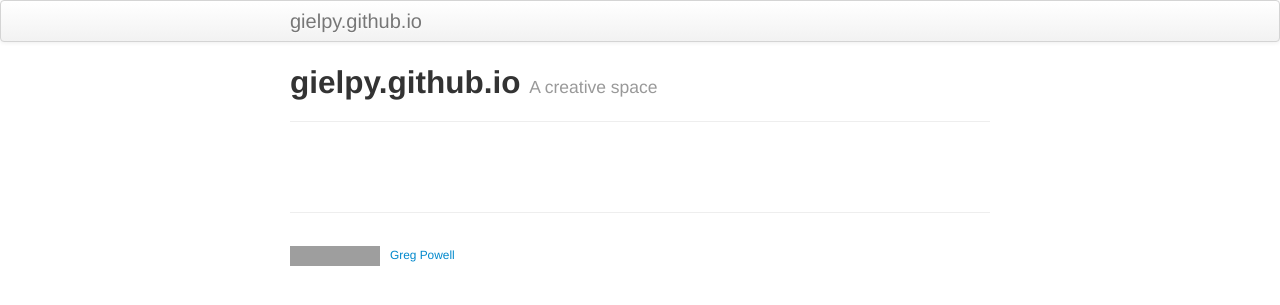
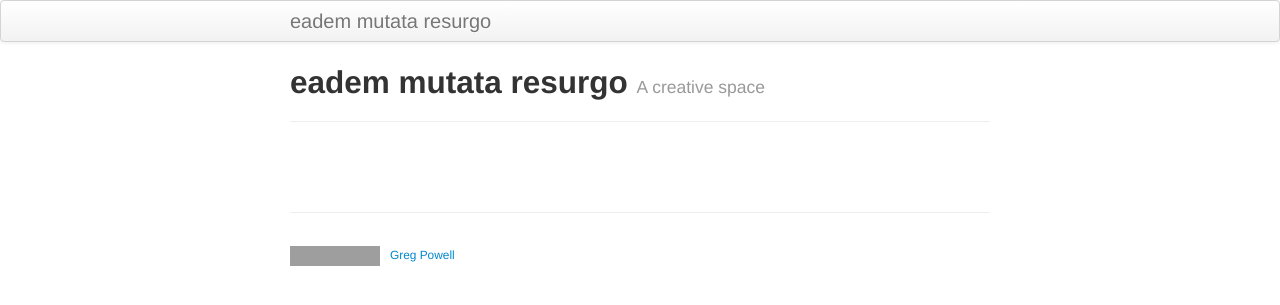
Before and after one commit to Gielpy/eadem_mutata_resurgo, a Jekyll site: the page built from index.md, in a window 1280 px wide. Shown: the top 305 px of the page. Built offline with Jekyll 4.4.1, drawn with Linux system fonts in a browser that asks for light colours; grey boxes are pictures that could not be loaded.

Commit message:
Second commit

```diff
--- a/_config.yml
+++ b/_config.yml
@@ -8,7 +8,7 @@ highlighter: rouge
 # Themes are encouraged to use these universal variables
 # so be sure to set them if your theme uses them.
 #
-title : gielpy.github.io
+title : eadem mutata resurgo
 author :
   name : Gregory Powell
   email : gregoryllpowell [at] gmail [dot] com
@@ -17,7 +17,7 @@ author :
   feedburner : nil
 
 # NOTE: Replacing this next line with your own URL
-production_url : https://gielpy.github.io
+production_url : https://gielpy.github.io/eadem_mutata_resurgo
 
 # Tell Github to use the kramdown markdown interpreter
 # (see https://help.github.com/articles/migrating-your-pages-site-from-maruku)
@@ -52,7 +52,7 @@ JB :
   #     This means always setting the protocol (http|https) or prefixing with "/"
   #
   # NOTE: Replace this next line with your own URL, likely with username.github.io
-  BASE_PATH : https://gielpy.github.io
+  BASE_PATH : https://gielpy.github.io/eadem_mutata_resurgo
 
   # By default, the asset_path is automatically defined relative to BASE_PATH plus the enabled theme.
   # ex: [BASE_PATH]/assets/themes/[THEME-NAME]
--- a/index.md
+++ b/index.md
@@ -1,5 +1,5 @@
 ---
 layout: page
-title: gielpy.github.io
+title: eadem mutata resurgo
 tagline: A creative space
 ---
```
Also changed, not shown: License.md, ReadMe.md.
